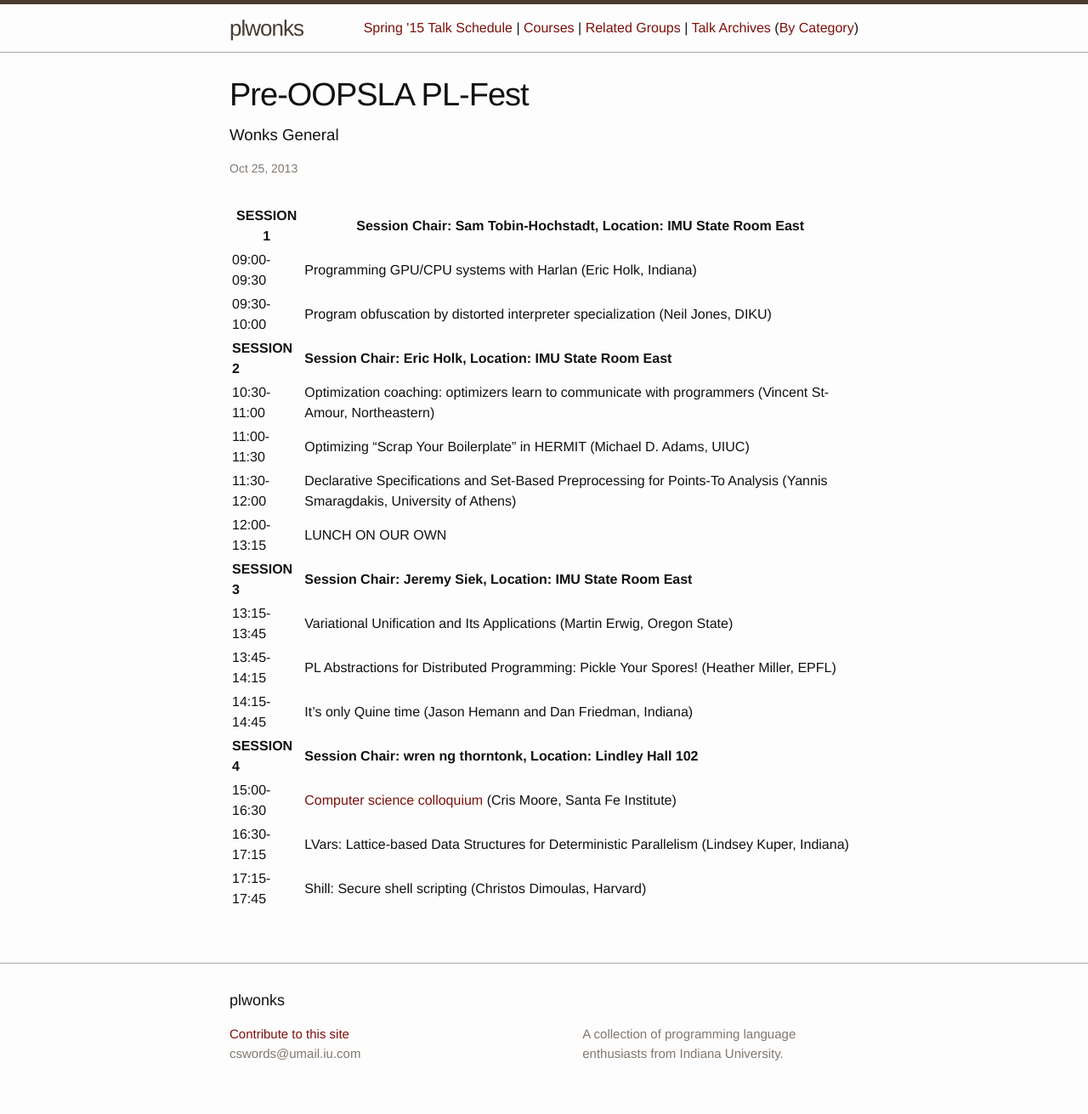
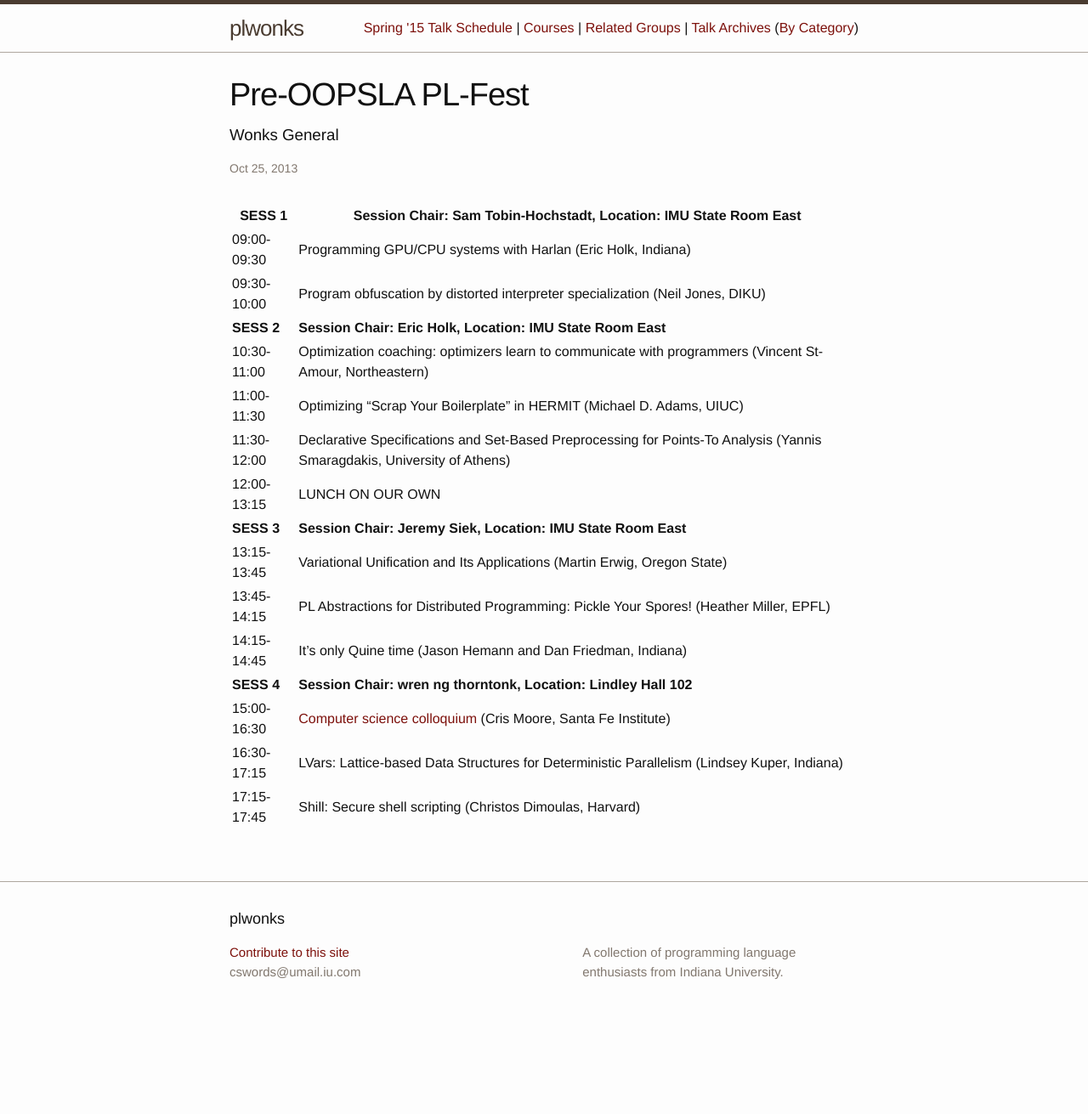
Before and after one commit to wonks/wonks.github.io, a Jekyll site: the page built from _posts/fl13/2013-10-25-pre-oopsla-wonks-fest.markdown, in a window 1280 px wide. Shown: the whole page at 85% size. Built offline with Jekyll 4.4.1, drawn with Linux system fonts in a browser that asks for light colours; Markdown is read by kramdown in place of the engine named in the settings; after the commit the page ends 1215 px from its top, so only the background shows below that.

Commit message:
The table on this still looks bad but that's a problem for another day.

```diff
--- a/_posts/fl13/2013-10-25-pre-oopsla-wonks-fest.markdown
+++ b/_posts/fl13/2013-10-25-pre-oopsla-wonks-fest.markdown
@@ -6,20 +6,20 @@ date:    2013-10-25 04:15:00
 categories: PLFest Fall2013
 ---
 
-| **SESSION 1** | **Session Chair: Sam Tobin-Hochstadt, Location: IMU State Room East** |
+| **SESS 1** | **Session Chair: Sam Tobin-Hochstadt, Location: IMU State Room East** |
 |---------------|--------------------------------------------------------------------|
 | 09:00-09:30   |  Programming GPU/CPU systems with Harlan (Eric Holk, Indiana)      |
 | 09:30-10:00   |  Program obfuscation by distorted interpreter specialization (Neil Jones, DIKU) |
-| **SESSION 2** | **Session Chair: Eric Holk, Location: IMU State Room East** |
+| **SESS 2** | **Session Chair: Eric Holk, Location: IMU State Room East** |
 | 10:30-11:00   | Optimization coaching: optimizers learn to communicate with programmers (Vincent St-Amour, Northeastern) |
 | 11:00-11:30   | Optimizing "Scrap Your Boilerplate" in HERMIT (Michael D. Adams, UIUC) |
 | 11:30-12:00   | Declarative Specifications and Set-Based Preprocessing for Points-To Analysis (Yannis Smaragdakis, University of Athens) |
 | 12:00-13:15 | LUNCH ON OUR OWN |
-| **SESSION 3** | **Session Chair: Jeremy Siek, Location: IMU State Room East** |
+| **SESS 3** | **Session Chair: Jeremy Siek, Location: IMU State Room East** |
 | 13:15-13:45 | Variational Unification and Its Applications (Martin Erwig, Oregon State) |
 | 13:45-14:15 | PL Abstractions for Distributed Programming: Pickle Your Spores! (Heather Miller, EPFL) |
 | 14:15-14:45 | It's only Quine time (Jason Hemann and Dan Friedman, Indiana) |
-| **SESSION 4** | **Session Chair: wren ng thorntonk, Location: Lindley Hall 102** |
+| **SESS 4** | **Session Chair: wren ng thorntonk, Location: Lindley Hall 102** |
 | 15:00-16:30 | [Computer science colloquium](https://onestart.iu.edu/ccl-prd/EventMaintenance.do?methodToCall=viewEvent&eventId=7098710&pubCalId=GRP1557) (Cris Moore, Santa Fe Institute) |
 | 16:30-17:15 | LVars: Lattice-based Data Structures for Deterministic Parallelism (Lindsey Kuper, Indiana) |
 | 17:15-17:45 | Shill: Secure shell scripting (Christos Dimoulas, Harvard) |
```
